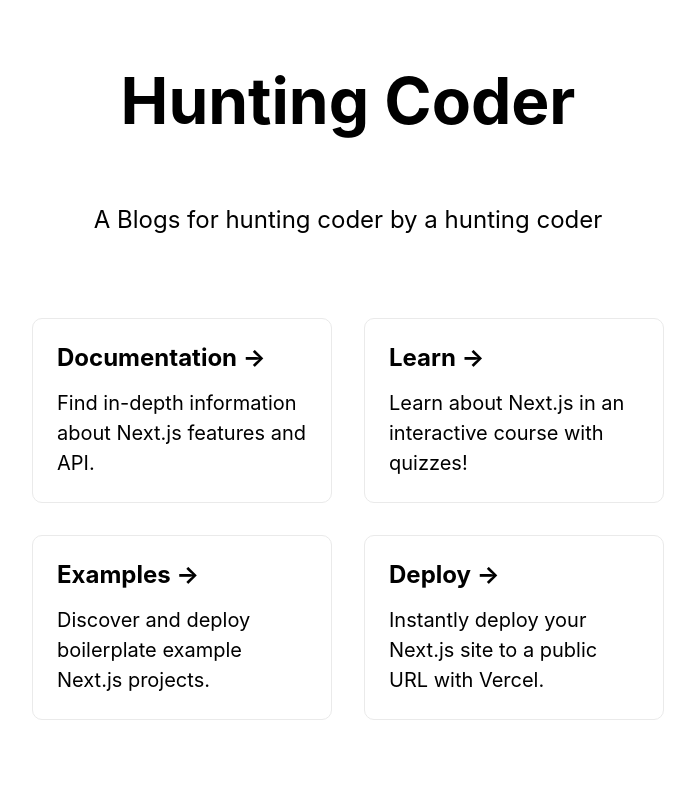
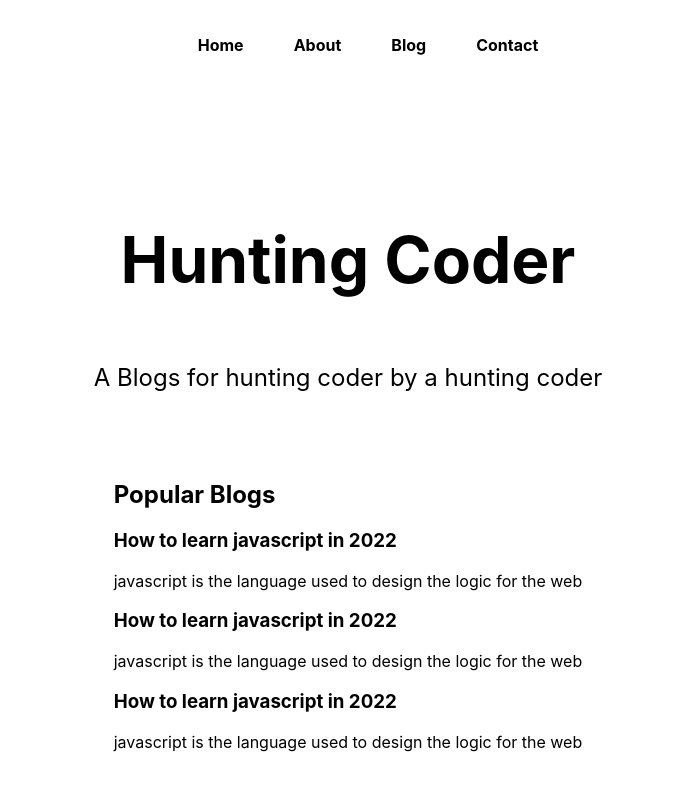
Before and after one commit to jaspreet09915/nextjs-code, a Next.js app in the folder huntingcoder/: page / in a window 1280 px wide. Shown: the top 800 px of the page, without its empty margins (292-987 px from the left). Built offline with nearby package versions, Linux system fonts and the light colour scheme.

Commit message:
tutorial 7 adding navbar

```diff
--- a/huntingcoder/pages/index.js
+++ b/huntingcoder/pages/index.js
@@ -9,9 +9,16 @@ export default function Home() {
         <title>Hunting Coder</title>
         <meta name="description" content="Generated by create next app" />
         <link rel="icon" href="/favicon.ico" />
-        <script src =''></script>
       </Head>
-      <Script src='/sr.js'strategy="lazyOnload" ></Script>
+      <nav className={styles.mainnav}>
+        <ul>
+          <li>Home</li>
+          <li>About</li>
+          <li>Blog</li>
+          <li>Contact</li>
+        </ul>
+      </nav>
+      {/* <Script src='/sr.js'strategy="lazyOnload" ></Script> */}
       <main className={styles.main}>
         <h1 className={styles.title}>
           Hunting Coder
@@ -20,36 +27,22 @@ export default function Home() {
         <p className={styles.description}>
           A Blogs for hunting coder by a hunting coder
         </p>
+      <div className={styles.blogs}>
+        <h2>Popular Blogs</h2>
+          <div className={styles.blogItem}>
+            <h3>How to learn javascript in 2022</h3>
+            <p>javascript is the language used to design the logic for the web</p>
+          </div>
+          <div className={styles.blogItem}>
+            <h3>How to learn javascript in 2022</h3>
+            <p>javascript is the language used to design the logic for the web</p>
+          </div>
+          <div className={styles.blogItem}>
+            <h3>How to learn javascript in 2022</h3>
+            <p>javascript is the language used to design the logic for the web</p>
+          </div>
+      </div>
 
-        <div className={styles.grid}>
-          <a href="https://nextjs.org/docs" className={styles.card}>
-            <h2>Documentation &rarr;</h2>
-            <p>Find in-depth information about Next.js features and API.</p>
-          </a>
-
-          <a href="https://nextjs.org/learn" className={styles.card}>
-            <h2>Learn &rarr;</h2>
-            <p>Learn about Next.js in an interactive course with quizzes!</p>
-          </a>
-
-          <a
-            href="https://github.com/vercel/next.js/tree/canary/examples"
-            className={styles.card}
-          >
-            <h2>Examples &rarr;</h2>
-            <p>Discover and deploy boilerplate example Next.js projects.</p>
-          </a>
-
-          <a
-            href="https://vercel.com/new?utm_source=create-next-app&utm_medium=default-template&utm_campaign=create-next-app"
-            className={styles.card}
-          >
-            <h2>Deploy &rarr;</h2>
-            <p>
-              Instantly deploy your Next.js site to a public URL with Vercel.
-            </p>
-          </a>
-        </div>
       </main>
 
       <footer className={styles.footer}>
--- a/huntingcoder/styles/Home.module.css
+++ b/huntingcoder/styles/Home.module.css
@@ -4,12 +4,13 @@
 
 .main {
   min-height: 100vh;
-  padding: 4rem 0;
   flex: 1;
   display: flex;
   flex-direction: column;
   justify-content: center;
   align-items: center;
+  justify-content: center;
+  padding-top: 3rem;
 }
 
 .footer {
@@ -114,3 +115,16 @@
     flex-direction: column;
   }
 }
+
+.mainnav ul{
+  display: flex;
+}
+.mainnav ul li{
+  margin: 0 25px;
+    list-style: none;
+    font-weight: bold;
+}
+.mainnav ul{
+  justify-content: center;
+    margin-top: 35px;
+}
```
